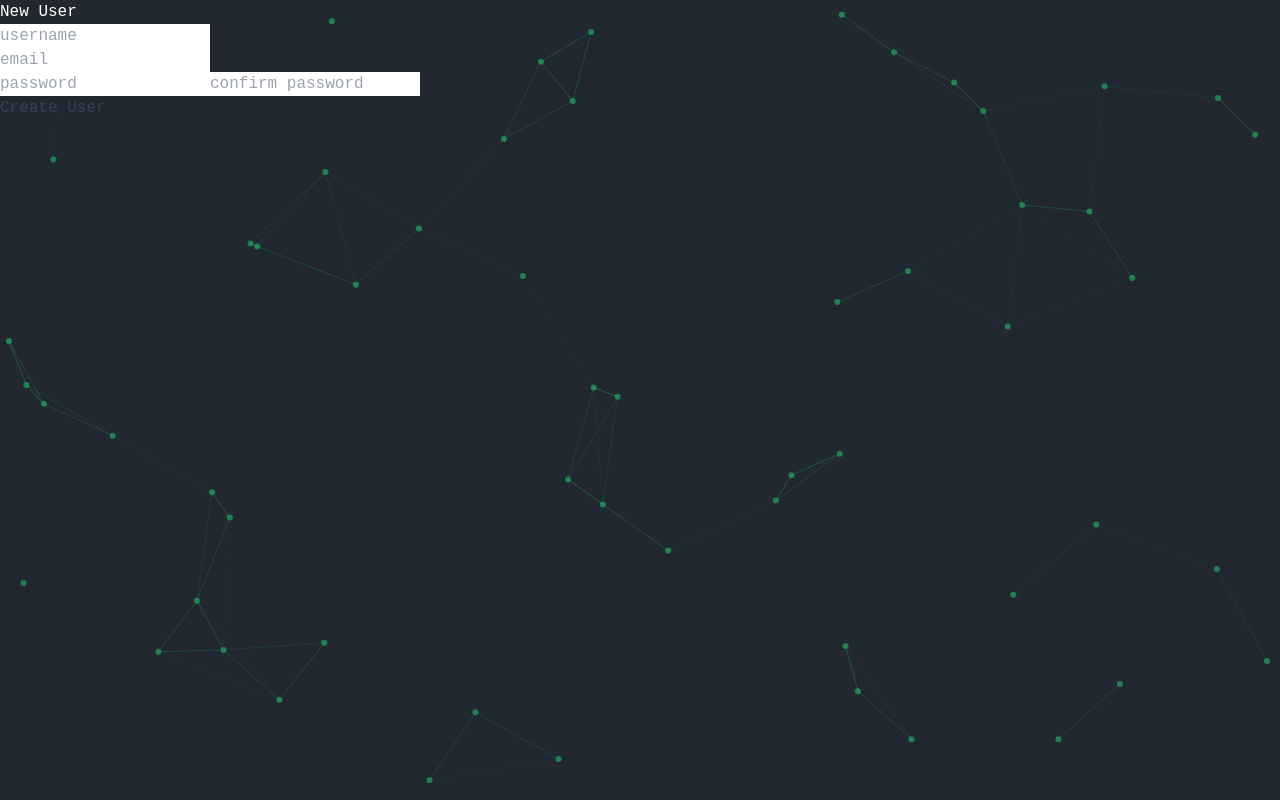
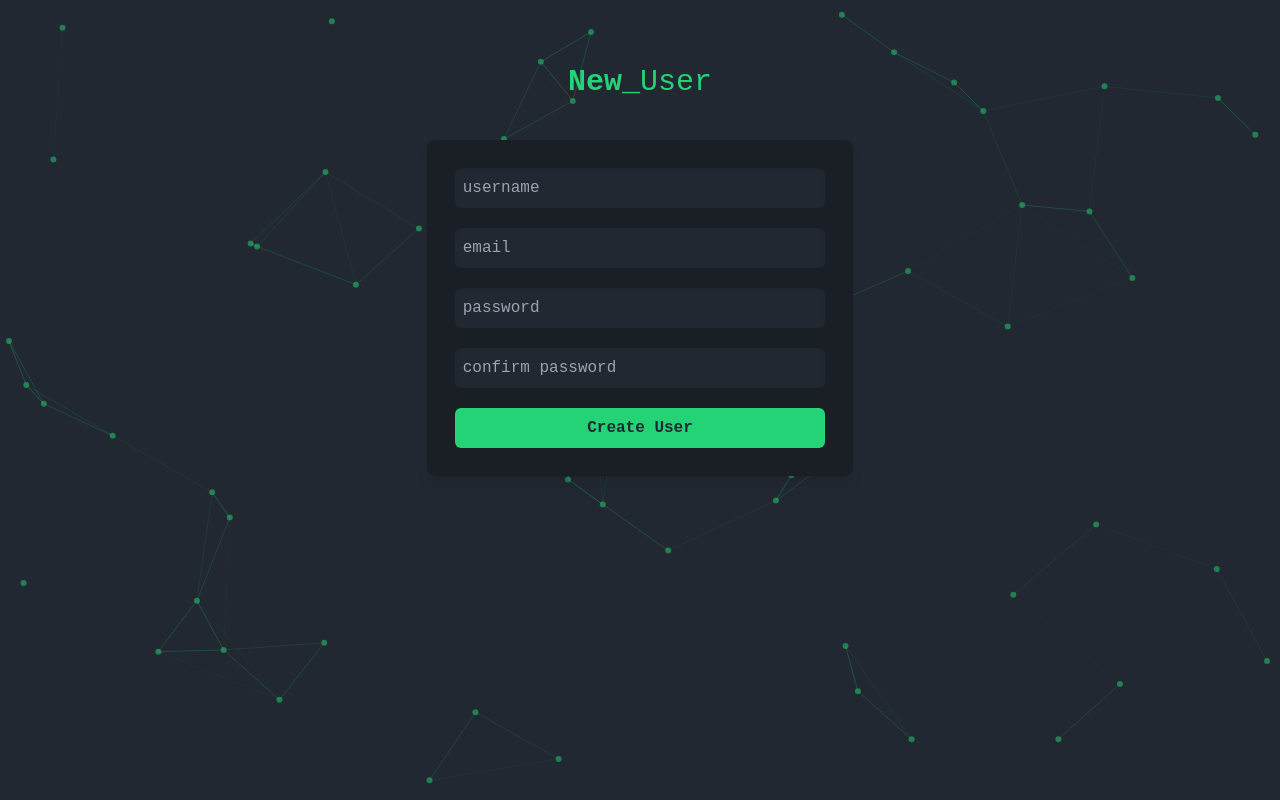
Before and after one commit to rootspyro/RootSecret, a Next.js app: page /session/register in a window 1280 px wide. Built offline with nearby package versions, Linux system fonts and the light colour scheme.

Commit message:
forms tailwindcss styles called from global.css

```diff
--- a/pages/password/new.tsx
+++ b/pages/password/new.tsx
@@ -78,15 +78,15 @@ export default function NPassword(){
 		<div className="">
 			<div className="flex justify-center flex-wrap mb-10">
 				<h1 className="mt-20 font-bold text-3xl text-theme w-full text-center">New<span className="font-normal">_Password</span></h1>
-				<form onSubmit={NewPassword} className=" w-4/5 lg:w-1/3 mt-10 text-white bg-box p-7 rounded-lg shadow-lg">
-					<input required className=" w-full focus:outline-none focus:border-2 focus:border-theme bg-bg p-2 rounded-md shadow-inner mb-5" type="text" placeholder="App name" value={appName} onChange={ e => setAppName(e.target.value) }/> <br />
-					<input className=" w-full focus:outline-none focus:border-2 focus:border-theme bg-bg p-2 rounded-md shadow-inner mb-5" type="text" placeholder="Username" value={username} onChange={ e => setUsername(e.target.value) }/> <br />
-					<input className=" w-full focus:outline-none focus:border-2 focus:border-theme bg-bg p-2 rounded-md shadow-inner mb-5" type="text" placeholder="Email" value={email} onChange={ e => setEmail(e.target.value) }/> <br />
-					<input className=" w-full focus:outline-none focus:border-2 focus:border-theme bg-bg p-2 rounded-md shadow-inner mb-5" required type="password" placeholder="New password" value={password} onChange={ e => setPassword(e.target.value) }/> <br />
-					<input className=" w-full focus:outline-none focus:border-2 focus:border-theme bg-bg p-2 rounded-md shadow-inner mb-5" required type="password" placeholder="Confirm password" value={confirmPassword} onChange={ e => setConfirmPassword(e.target.value) }/> <br /> <br />
-					<input className=" w-full focus:outline-none focus:border-2 focus:border-theme bg-bg p-2 rounded-md shadow-inner mb-5" required type="password" placeholder="RootSecret password" value={userPassword} onChange={ e => setUserPassword(e.target.value) }/> <br />
+				<form onSubmit={NewPassword} >
+					<input required type="text" placeholder="App name" value={appName} onChange={ e => setAppName(e.target.value) }/> <br />
+					<input type="text" placeholder="Username" value={username} onChange={ e => setUsername(e.target.value) }/> <br />
+					<input type="text" placeholder="Email" value={email} onChange={ e => setEmail(e.target.value) }/> <br />
+					<input required type="password" placeholder="New password" value={password} onChange={ e => setPassword(e.target.value) }/> <br />
+					<input required type="password" placeholder="Confirm password" value={confirmPassword} onChange={ e => setConfirmPassword(e.target.value) }/> <br /> <br />
+					<input required type="password" placeholder="RootSecret password" value={userPassword} onChange={ e => setUserPassword(e.target.value) }/> <br />
 					<div className="flex justify-center">
-						<button className=" w-full text-bg bg-theme font-bold py-2 px-4 rounded-md hover:bg-bg hover:text-theme">Add Password <FontAwesomeIcon icon="key" /></button>
+						<button>Add Password <FontAwesomeIcon icon="key" /></button>
 					</div>
 				</form>
 			</div>
--- a/pages/session/login.tsx
+++ b/pages/session/login.tsx
@@ -41,11 +41,11 @@ export default function Login(){
 		<div>
 			<div className="flex justify-center flex-wrap">
 				<h1 className="text-theme mt-16 text-3xl font-semibold text-center w-full">Root<span className="font-normal">_Secret</span></h1>
-				<form onSubmit={login} className=" w-4/5 lg:w-1/3 mt-10 text-white bg-box p-7 rounded-lg shadow-lg">
-					<input className=" w-full focus:outline-none focus:border-2 focus:border-theme bg-bg p-2 rounded-md shadow-inner mb-5" type="text" name="user" placeholder="username or email" value={username} onChange={(e)=>setUsername(e.target.value)}></input>
-					<input  className=" w-full focus:outline-none focus:border-2 focus:border-theme bg-bg p-2 rounded-md shadow-inner mb-5" type="password" name="password" placeholder="password" value={password} onChange={(e)=>setPassword(e.target.value)}></input>
+				<form onSubmit={login}>
+					<input type="text" name="user" placeholder="username or email" value={username} onChange={(e)=>setUsername(e.target.value)}></input>
+					<input type="password" name="password" placeholder="password" value={password} onChange={(e)=>setPassword(e.target.value)}></input>
 					<div className="flex justify-center">
-						<button className=" w-full text-bg bg-theme font-bold py-2 px-4 rounded-md hover:bg-bg hover:text-theme">Login</button>
+						<button className="">Login</button>
 					</div>
 				</form>
 			</div>
--- a/pages/session/register.tsx
+++ b/pages/session/register.tsx
@@ -43,16 +43,18 @@ export default function Register(){
 	}
 
 	return(
-		<>
-			<h1>New User</h1>
-			<form onSubmit={signUp} className="text-gray-700">
-				<input required type="text" placeholder="username" value={username} onChange={(e)=>setUsername(e.target.value)} /><br/>
-				<input required type="email" placeholder="email" value={email} onChange={(e)=>setEmail(e.target.value)}/><br/>
-				<input required type="password" placeholder="password" value={password} onChange={(e)=>setPassword(e.target.value)}/>
-				<input required type="password" placeholder="confirm password" value={rePassword} onChange={(e)=>setRePassword(e.target.value)}/><br/>
-				<button>Create User</button>
+		<div className="flex-wrap flex justify-center">
+			<h1 className="text-theme mt-16 text-3xl font-semibold text-center w-full">New<span className="font-normal">_User</span></h1>
+			<form onSubmit={signUp} className="w-4/5 lg:w-1/3 mt-10 text-white bg-box p-7 rounded-lg shadow-lg">
+				<input  required type="text" placeholder="username" value={username} onChange={(e)=>setUsername(e.target.value)} /><br/>
+				<input  required type="email" placeholder="email" value={email} onChange={(e)=>setEmail(e.target.value)}/><br/>
+				<input  required type="password" placeholder="password" value={password} onChange={(e)=>setPassword(e.target.value)}/>
+				<input  required type="password" placeholder="confirm password" value={rePassword} onChange={(e)=>setRePassword(e.target.value)}/><br/>
+				<div className="flex justify-center">
+					<button>Create User</button>
+				</div>
 			</form>
-		</>
+		</div>
 	)
 }
 
--- a/styles/global.css
+++ b/styles/global.css
@@ -8,3 +8,15 @@ body {
 	font-family: 'Source Code Pro', monospace;
 	color : white;
 }
+
+/* --- FORMS TAILDWINDCSS STYLES --- */
+
+form {
+	@apply  w-4/5 lg:w-1/3 mt-10 text-white bg-box p-7 rounded-lg shadow-lg;
+}
+form input {
+	@apply   w-full focus:outline-none focus:border-2 focus:border-theme bg-bg p-2 rounded-md shadow-inner mb-5;
+}
+form button {
+	@apply w-full text-bg bg-theme font-bold py-2 px-4 rounded-md hover:bg-bg hover:text-theme;
+}
--- a/tailwind.config.js
+++ b/tailwind.config.js
@@ -14,5 +14,6 @@ module.exports = {
       }
     },
   },
+
   plugins: [],
 }
```
